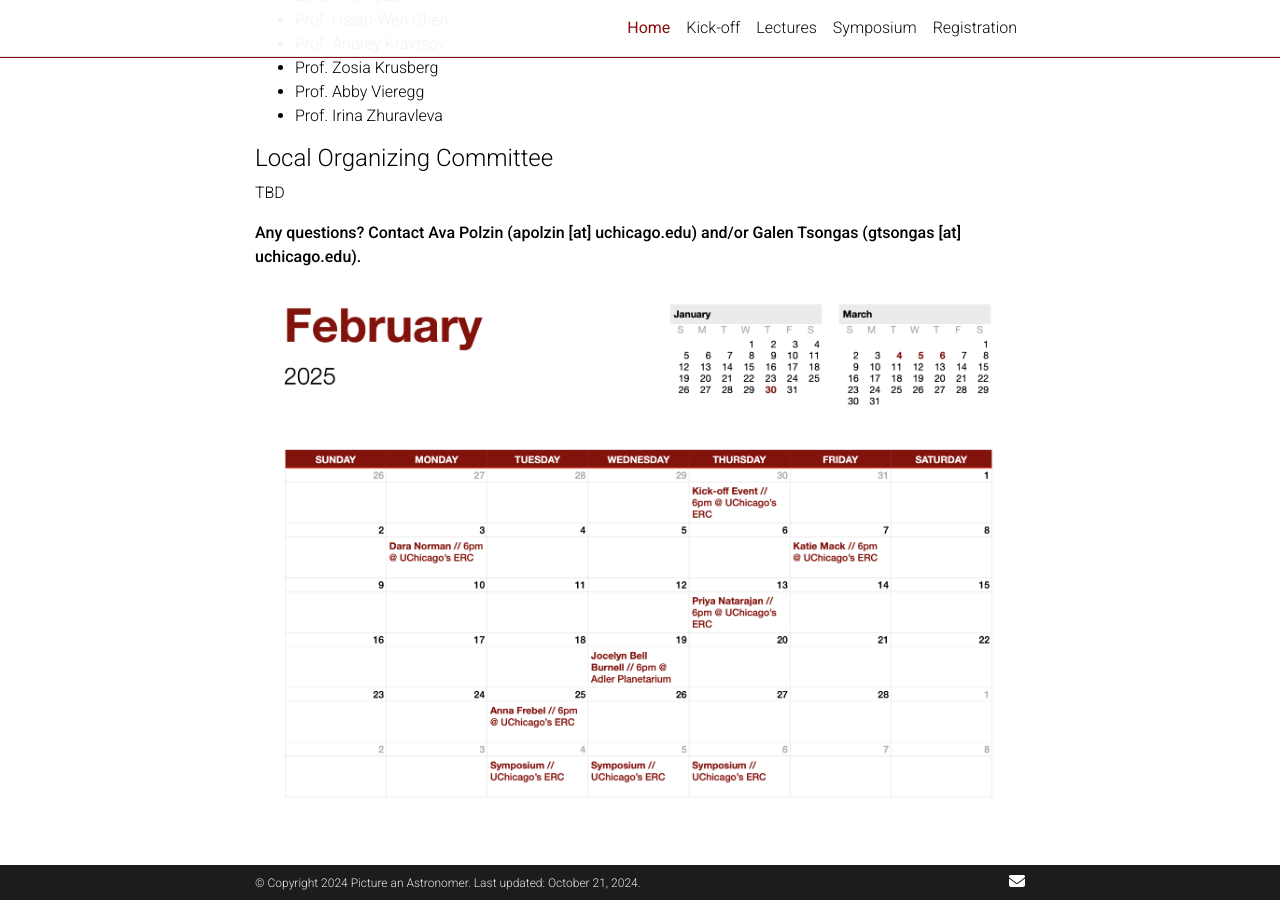
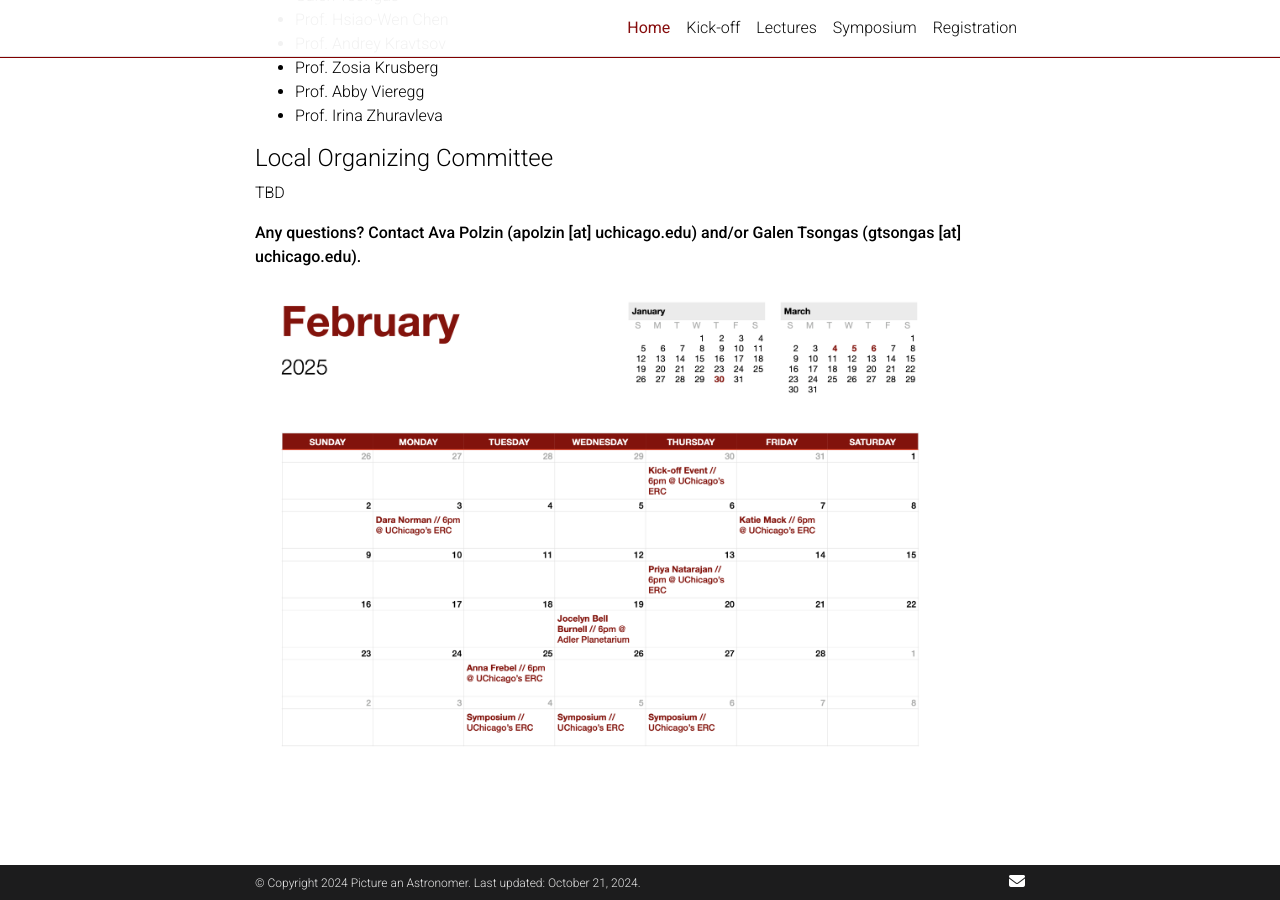
Before and after one commit to pictureanastronomer/pictureanastronomer.github.io, a Jekyll site: the page built from _pages/home.md, in a window 1280 px wide and 900 px high, scrolled down 502 px. Built offline with Jekyll 4.4.1, drawn with Linux system fonts in a browser that asks for light colours; nearby versions of some CDN libraries; comment, search, counter and statistics services are not loaded; a style sheet for code colours, icons or effects is not loaded.

Commit message:
try to fix calendar indent

```diff
--- a/_pages/home.md
+++ b/_pages/home.md
@@ -23,7 +23,7 @@
 
 **Any questions? Contact Ava Polzin (apolzin [at] uchicago.edu) and/or Galen Tsongas (gtsongas [at] uchicago.edu).**
 
-![calendar](/assets/img/pictureanastronomer_calendar.png){:width="100%"}
+![calendar](/assets/img/pictureanastronomer_calendar.png){:width="90%"}
 
 
 
```
